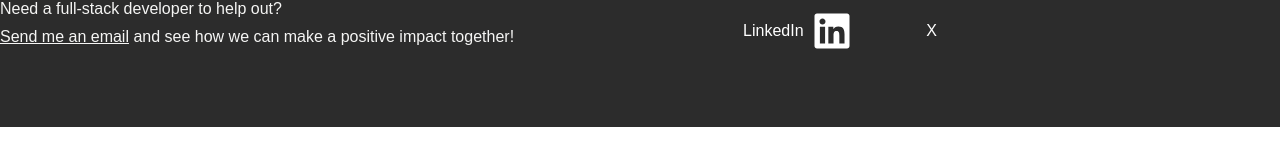
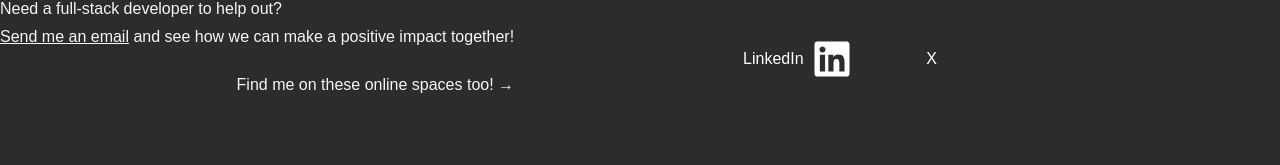
Before and after one commit to jorge-ross/portfolio, a React (Vite) app: page /#/projects in a window 1280 px wide. Shown: the part 2116-2281 px from the top of the page. Before the commit the page ends 2243 px from the top, so only its background shows below. Built offline with nearby package versions, Linux system fonts and the light colour scheme; some icons are missing.

Commit message:
add: footer text

```diff
--- a/src/components/footer.jsx
+++ b/src/components/footer.jsx
@@ -75,6 +75,14 @@ const Text = styled.p`
   font-weight: 400;
 `
 
+const FFText = styled.p`
+  ${typography.text.md}
+  color: ${colors.stone[100]};
+  margin: .5rem 0;
+  font-weight: 400;
+  text-align: right;
+`
+
 const SocialLinkText = styled.p`
   ${typography.text.md}
   color: white;
@@ -120,8 +128,11 @@ function Footer() {
           <MailText>
           Send me an email
           </MailText>
-          &nbsp;and see how we can make a positive impact together!
+          &nbsp;and see how we can make a positive impact together! <br/><br/>
         </OutlineText>
+        <FFText>
+          Find me on these online spaces too! →<br/>
+        </FFText>
       </ZContainer>
 
         <MediaIcons>
```
